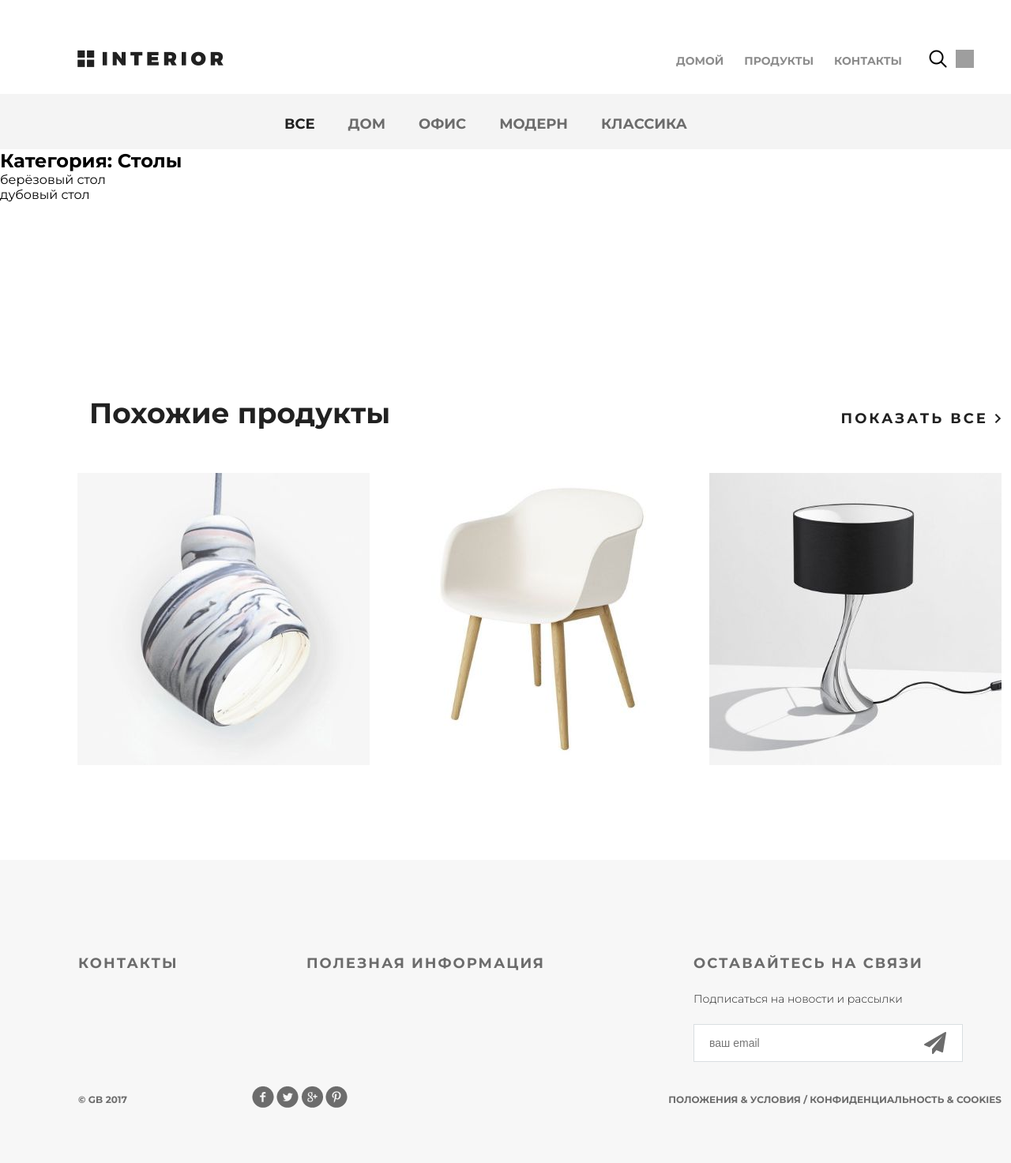
After one commit to matos85/GB_Django_2021_lv1_lv2, a Django app: template geekshop/mainapp/templates/mainapp/products_list.html in a window 1280 px wide; the page is wider, and only the part inside the window is pictured. The commit adds this page. Shown: that part at 79% size. Run offline with Django 3.2, Linux system fonts and the light colour scheme; the template is opened without the code that fills it: values that come from a table or form of the project are taken from there, others are empty; data comes from the database, SQL or seed files in the repository; both versions use the stored data as it was after the commit; grey boxes are pictures that could not be loaded.

Commit message:
lesson_3 03.052021 вариант 3

```diff
--- a/geekshop/geekshop/urls.py
+++ b/geekshop/geekshop/urls.py
@@ -25,6 +25,7 @@ urlpatterns = [
     path('catalog/', mainapp.products, name='products'),
     path('contact/', mainapp.contact, name='contacts'),
     # path('', include(urls)),
+    path('category/int:pk/', mainapp.products, name='products'),
 
     path('admin/', admin.site.urls),
 
--- a/geekshop/mainapp/templates/mainapp/includes/main_menu.html
+++ b/geekshop/mainapp/templates/mainapp/includes/main_menu.html
@@ -1,9 +1,15 @@
 <div class="header clearfix">
 				<a href="{% url 'index' %}" class="logo"></a>
 				<ul class="menu">
-					<li><a href="{% url 'index' %}" class="active">домой</a></li>
-					<li><a href="{% url 'products' %}">продукты</a></li>
-					<li><a href="{% url 'contacts' %}" >контакты</a></li>
+					<li><a href="{% url 'index' %}" class="{% if request.resolver_match.route == '' %}
+					active
+					{%endif%}">домой</a></li>
+					<li><a href="{% url 'products' %}"class="{% if request.resolver_match.routr == 'products/' %}
+					active
+					{%endif%}">продукты</a></li>
+					<li><a href="{% url 'contacts' %}"class="{% if request.resolver_match.routr == 'contacts/' %}
+					active
+					{%endif%}">Контакты</a></li>
 				</ul>
 				<a href="#" class="search"></a>
                 <a href="#" class="basket"></a>
--- /dev/null
+++ b/geekshop/mainapp/templates/mainapp/products_list.html
@@ -0,0 +1,65 @@
+{%  extends 'mainapp/base.html' %}
+{% load static %}
+
+{% block container %}
+
+		<div class="hero-white">
+			{% include 'mainapp/includes/main_menu.html' %}
+		</div>
+
+		<div class="details">
+			<div class="links clearfix">
+				<ul class="links-menu">
+					<li><a href="#" class="active">все</a></li>
+					<li><a href="#">дом</a></li>
+					<li><a href="#">офис</a></li>
+					<li><a href="#">модерн</a></li>
+					<li><a href="#">классика</a></li>
+				</ul>
+			</div>
+			<h2>
+				Категория: {{ category }}
+			</h2>
+				{% for product in products %}
+					{{product.name}}<br/>
+				{% endfor %}
+
+			<div class="related">
+				<div class="title clearfix">
+					<h2>Похожие продукты</h2>
+					<a class="explore" href="#">показать все <img src="{% static 'mainapp/img/arrow.png' %}" alt=""></a>
+				</div>
+				<div class="related-products clearfix">
+					<div class="block">
+						<a href="#"><img src="{% static 'mainapp/img/product-11.jpg' %}" alt="">
+							<div class="text">
+								<img src="{% static 'mainapp/img/icon-hover.png' %}" alt="img">
+								<h4>Стул повышенного качества</h4>
+								<p>Не оторваться. </p>
+							</div>
+						</a>
+					</div>
+					<div class="block">
+						<a href="#"><img src="{% static 'mainapp/img/product-21.jpg' %}" alt="">
+							<div class="text">
+								<img src="{% static 'mainapp/img/icon-hover.png' %}" alt="img">
+								<h4>Стул повышенного качества</h4>
+								<p>Не оторваться. </p>
+							</div>
+						</a>
+					</div>
+					<div class="block">
+						<a href="#"><img src="{% static 'mainapp/img/product-31.jpg' %}" alt="">
+							<div class="text">
+								<img src="{% static 'mainapp/img/icon-hover.png' %}" alt="img">
+								<h4>Стул повышенного качества</h4>
+								<p>Не оторваться. </p>
+							</div>
+						</a>
+					</div>
+
+				</div>
+			</div>
+		</div>
+
+{% endblock %}
```
Also changed, not shown: geekshop/mainapp/templates/mainapp/includes/inc_category_menu.html (added, +18 -0 lines), geekshop/mainapp/views.py (+35 -1 lines), geekshop/db.sqlite3.
